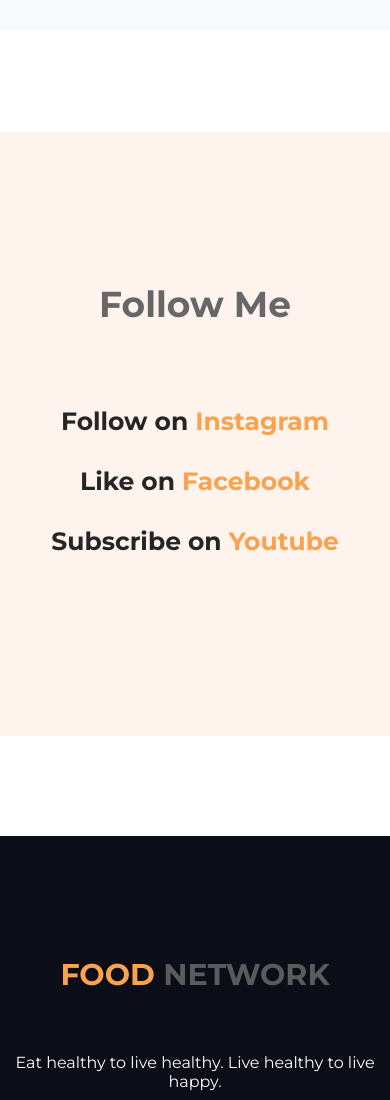
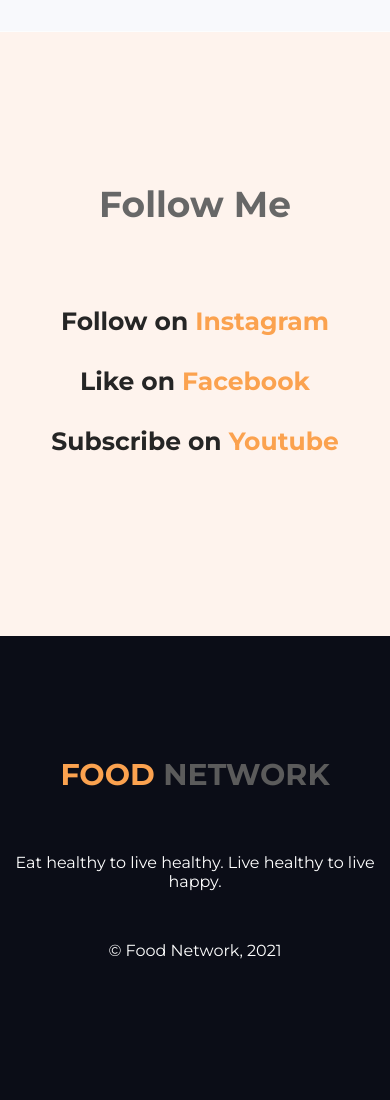
Before and after one commit to IshratShamiemAnanta/food-network, a plain HTML site: page index.html in a window 390 px wide. Shown: the part 5140-6240 px from the top of the page. Drawn offline with Linux system fonts and the light colour scheme.

Commit message:
unresponsive web design

```diff
--- a/style.css
+++ b/style.css
@@ -179,7 +179,6 @@ nav{
 }
 /* testimonial-section */
 .testimonial-section{
-  margin: 100px 0;
   background-image: url(images/client-bg.png);
   background-repeat: no-repeat;
   background-size: cover;
@@ -206,7 +205,6 @@ nav{
 }
 /* subscription-section */
 .subscription-section{
-  margin: 100px 0;
   background: #FEF3ED;
   padding: 100px 0;
 }
@@ -237,7 +235,6 @@ nav{
   font-size: 25px;
 }
 footer{
-  margin-top: 100px ;
   background: #0B0D17;
 }
 .footer-content{
```
